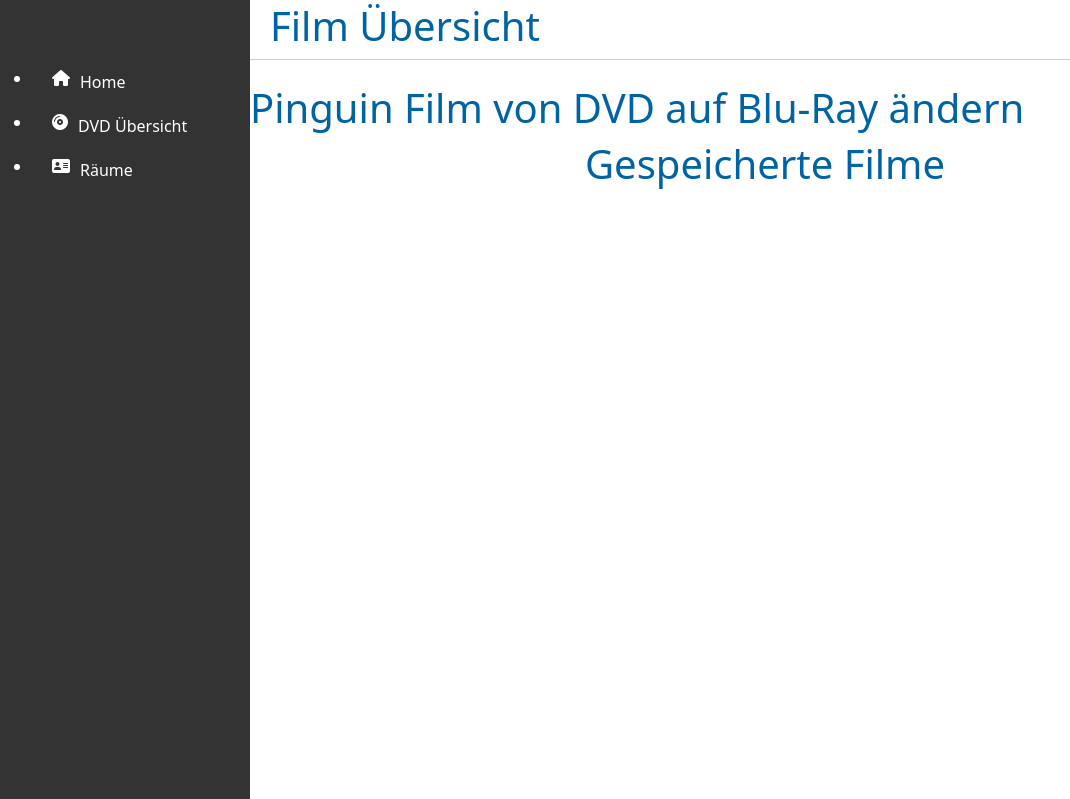
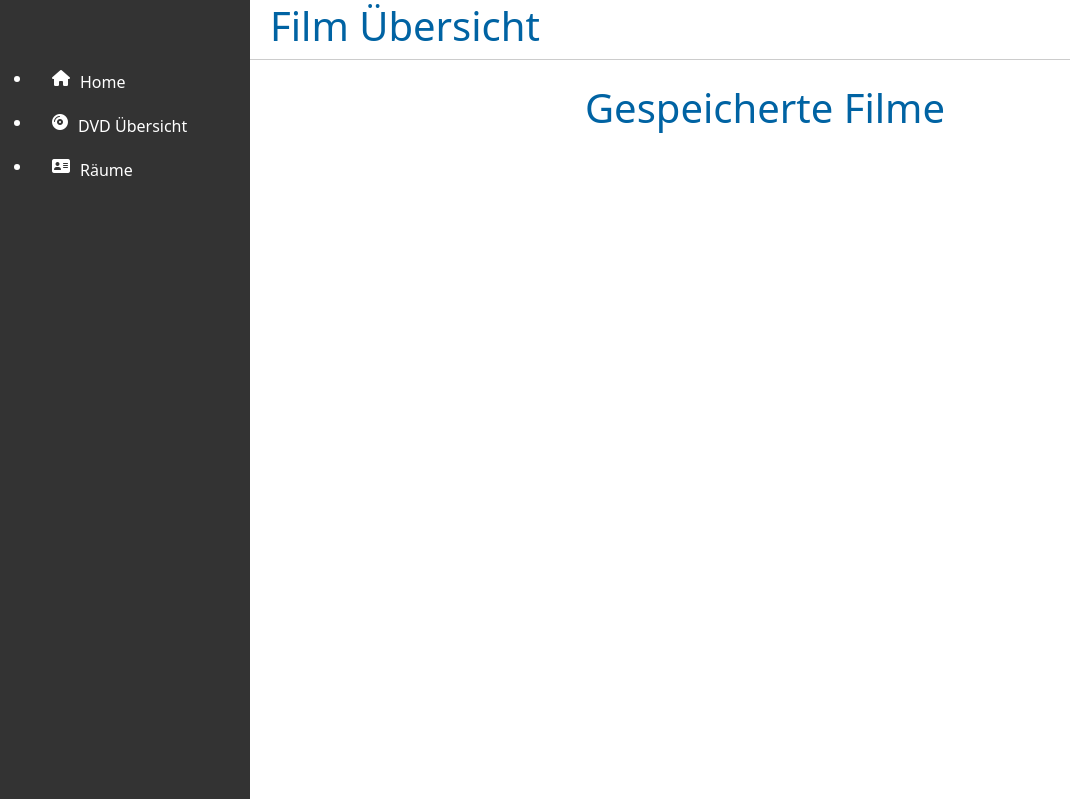
Before and after one commit to Christian-Hummel/Video_Organizer, a Django app: page /overview/ in a window 1280 px wide. Shown: the top 799 px of the page, without its empty margins (0-1070 px from the left). Run offline with Django 5.2, Linux system fonts and the light colour scheme; data that the repository does not hold is empty.

```diff
--- a/templates/overview.html
+++ b/templates/overview.html
@@ -30,8 +30,6 @@
         </header>
 
         <br>
-
-        <h1>Pinguin Film von DVD auf Blu-Ray ändern</h1>
 
         <div class="overview-header"><h1>Gespeicherte Filme</h1>
         {% for movie in movies %}
```
